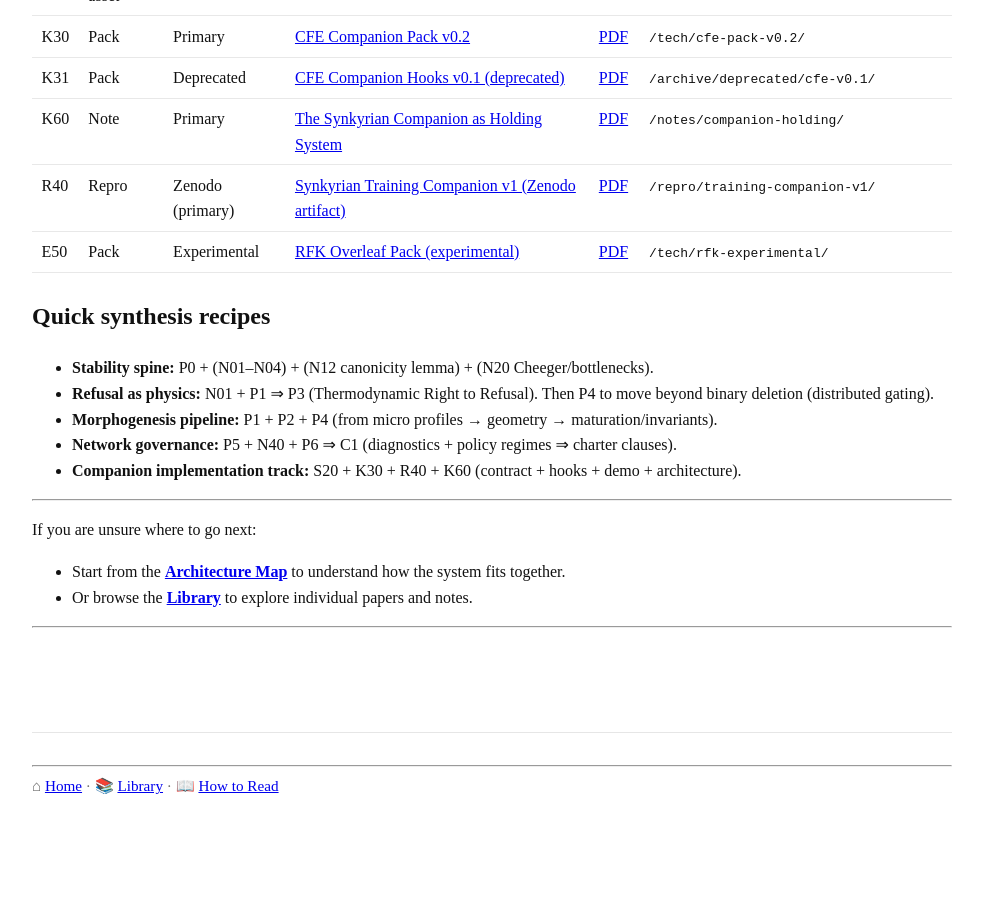
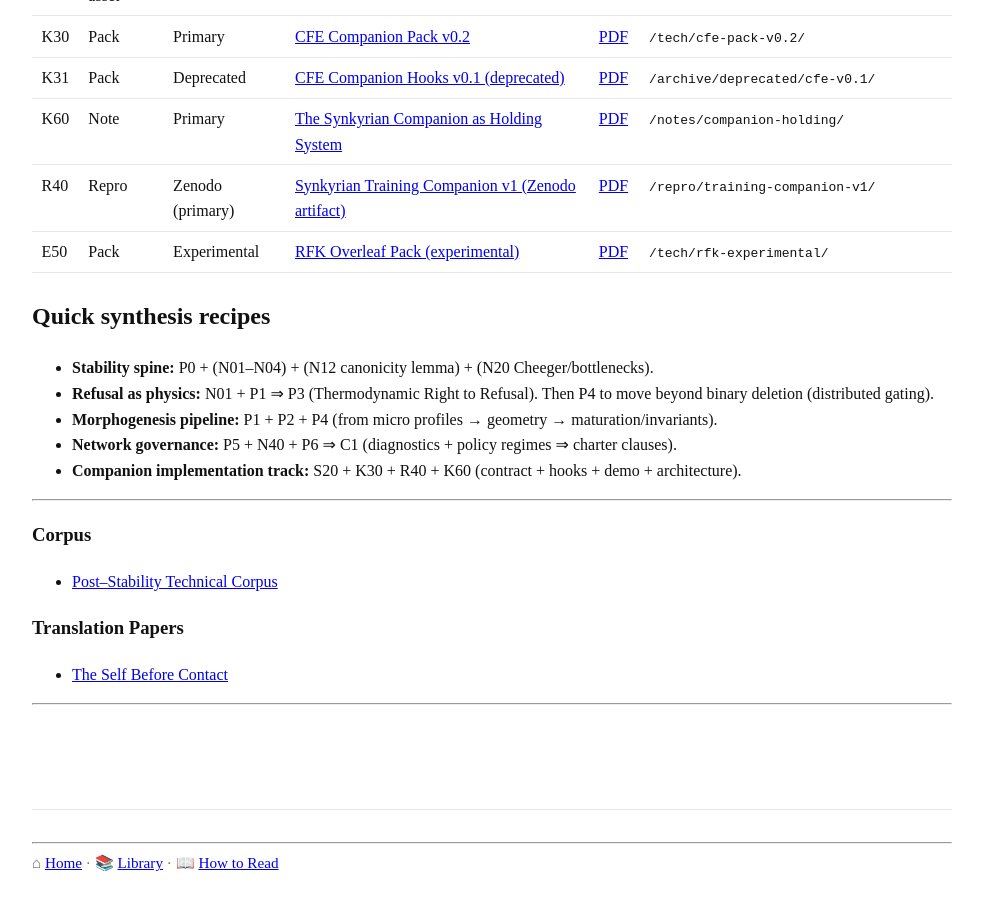
Before and after one commit to synkyria/synkyria.github.io, a Jekyll site: the page built from library/index.md, in a window 1280 px wide and 900 px high, scrolled down 2007 px. Shown: the whole window, without its empty margins (148-1131 px from the left). Built offline with Jekyll 4.4.1, drawn with Linux system fonts in a browser that asks for light colours; before the commit the page ends 2830 px from its top, so only the background shows below that.

Commit message:
Add Post-Stability Technical Corpus and Self Before Contact translation paper

```diff
--- a/library/index.md
+++ b/library/index.md
@@ -60,10 +60,11 @@ A complete ledger of the Synkyria site corpus (complete up to **2025-12-15**).
 - **Companion implementation track:** S20 + K30 + R40 + K60 (contract + hooks + demo + architecture).
 
 ---
+### Corpus
+- [Post–Stability Technical Corpus](../corpus/post-stability/)
 
-If you are unsure where to go next:
+### Translation Papers
+- [The Self Before Contact](../papers/self-before-contact/)
 
-- Start from the **[Architecture Map](/theory/)** to understand how the system fits together.
-- Or browse the **[Library](/library/)** to explore individual papers and notes.
 
 ---
```
Also changed, not shown: corpus/post-stability/index.md (added, +36 -0 lines), papers/self-before-contact/index.md (added, +26 -0 lines).
